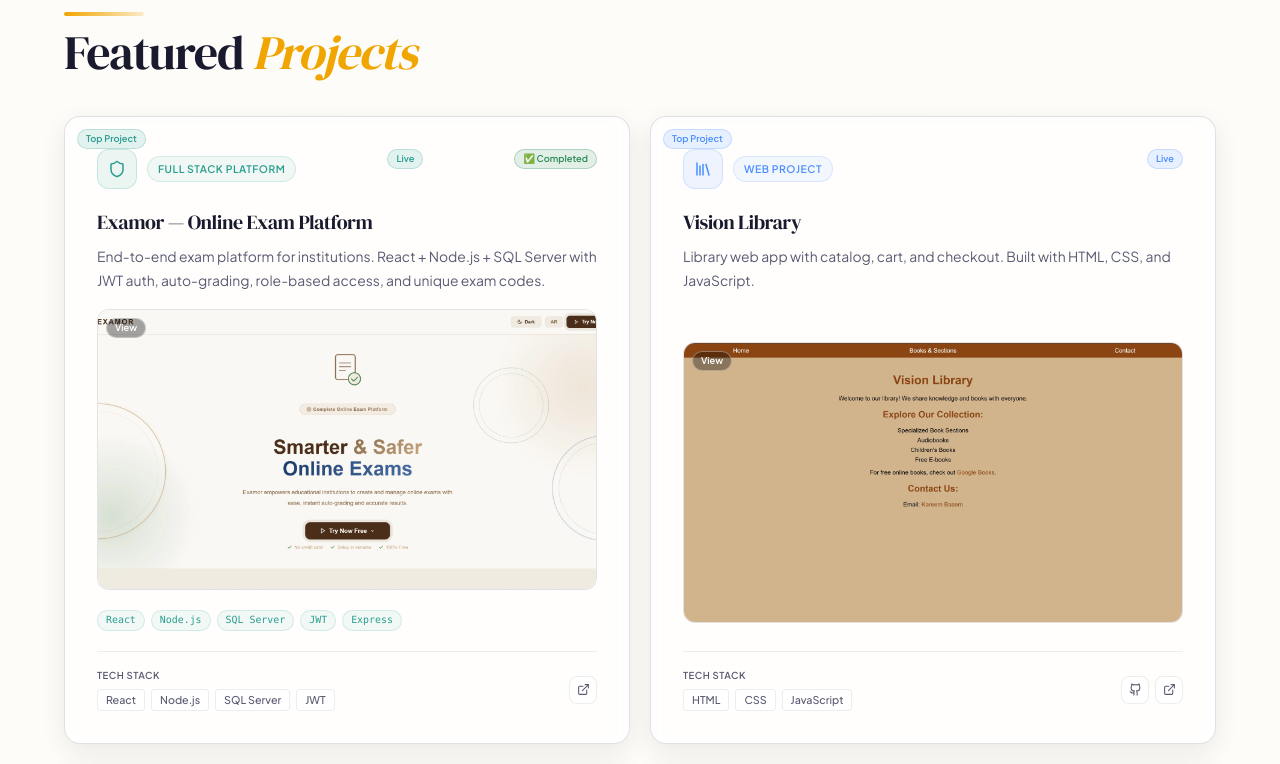
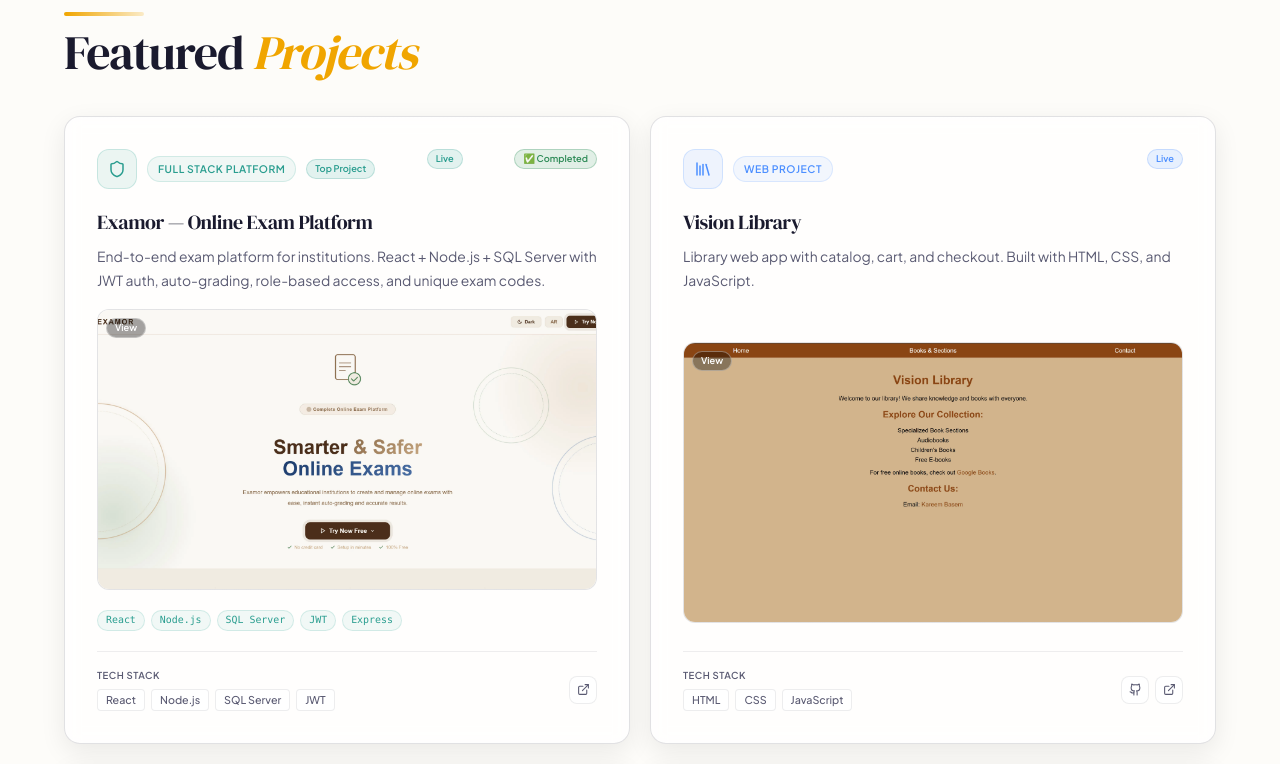
Before and after one commit to Kareem-Basem/Kareem-Basem-portfolio, a React (Create React App) app: page / in a window 1280 px wide. Shown: the part 1593-2357 px from the top of the page. Built offline with nearby package versions, Linux system fonts and the light colour scheme.

Commit message:
Align top badge and remove hover transforms

```diff
--- a/src/components/GlassCard.jsx
+++ b/src/components/GlassCard.jsx
@@ -27,7 +27,7 @@ export default function GlassCard({ dark, glow, className = '', onClick, style =
       className={`relative ${className}`}
       style={{
         ...(hov ? hover : base),
-        transition: 'box-shadow 0.18s ease, border-color 0.18s ease, background-color 0.18s ease',
+        transition: 'box-shadow 0.18s ease, border-color 0.18s ease',
         cursor: onClick ? 'pointer' : 'default',
         ...style,
       }}
--- a/src/components/Projects.jsx
+++ b/src/components/Projects.jsx
@@ -256,7 +256,6 @@ function GlassCard({ p, m, chips, index, modalType, dark, onOpen, githubUrl, liv
   const delay = [0,.08,.15,.22,.29,.35][index]||0;
   const canClick = !!modalType;
 
-  const isTop = index < 2;
   return (
     <div className="relative rounded-2xl overflow-hidden flex flex-col float-card"
       style={{
@@ -266,10 +265,10 @@ function GlassCard({ p, m, chips, index, modalType, dark, onOpen, githubUrl, liv
         backdropFilter:'blur(var(--glass-blur,12px)) saturate(var(--glass-sat,140%))',
         WebkitBackdropFilter:'blur(var(--glass-blur,12px)) saturate(var(--glass-sat,140%))',
         boxShadow: hov
-          ? `0 20px 55px ${m.glow}, inset 0 1px 0 rgba(255,255,255,${dark?'0.09':'0.92'})`
+          ? `0 12px 28px ${m.glow}, inset 0 1px 0 rgba(255,255,255,${dark?'0.09':'0.92'})`
           : `0 3px 18px rgba(0,0,0,${dark?'0.22':'0.06'}), inset 0 1px 0 rgba(255,255,255,${dark?'0.06':'0.88'})`,
-        transform: hov ? 'translateY(-3px)' : 'none',
-        transition:'transform 0.2s ease, box-shadow 0.2s ease, border-color 0.2s ease',
+        transform: 'none',
+        transition:'box-shadow 0.2s ease, border-color 0.2s ease',
         cursor: canClick ? 'pointer' : 'default',
       }}
       onMouseEnter={() => setHov(true)}
@@ -278,13 +277,6 @@ function GlassCard({ p, m, chips, index, modalType, dark, onOpen, githubUrl, liv
 
       <div className="absolute top-0 left-4 right-4 h-px pointer-events-none"
         style={{ background:`linear-gradient(90deg,transparent,${dark?'rgba(255,255,255,0.16)':'rgba(255,255,255,0.95)'},transparent)` }}/>
-      {isTop && (
-        <div className="absolute top-3 left-3 text-[.58rem] font-semibold px-2 py-0.5 rounded-full"
-          style={{ background:`${m.accent}22`, color:m.accent, border:`1px solid ${m.accent}38` }}>
-          {topLabel}
-        </div>
-      )}
-
       <div className="relative z-10 p-5 sm:p-8 flex flex-col h-full">
         <div className="flex items-start justify-between mb-5">
           <div className="flex items-center gap-2.5">
@@ -296,6 +288,12 @@ function GlassCard({ p, m, chips, index, modalType, dark, onOpen, githubUrl, liv
               style={{ background:`${m.accent}12`, borderColor:`${m.accent}28`, color:m.accent }}>
               {p.tag}
             </span>
+            {index === 0 && (
+              <span className="text-[.58rem] font-semibold px-2 py-0.5 rounded-full"
+                style={{ background:`${m.accent}22`, color:m.accent, border:`1px solid ${m.accent}38` }}>
+                {topLabel}
+              </span>
+            )}
           </div>
           {liveUrl && (
             <span className="text-[.58rem] font-semibold px-2 py-0.5 rounded-full"
--- a/src/index.css
+++ b/src/index.css
@@ -13,11 +13,19 @@
     overflow-x: hidden;
     max-width: 100vw;
   }
-  a:focus-visible,
-  button:focus-visible {
-    outline: 2px solid #f0a500;
-    outline-offset: 3px;
-  }
+a:focus-visible,
+button:focus-visible {
+  outline: 2px solid #f0a500;
+  outline-offset: 3px;
+}
+
+/* Disable hover transforms globally (no mouse-move animations) */
+a:hover,
+button:hover,
+button:focus-visible,
+a:focus-visible {
+  transform: none !important;
+}
   section[id] { scroll-margin-top: 90px; }
 }
 
```
